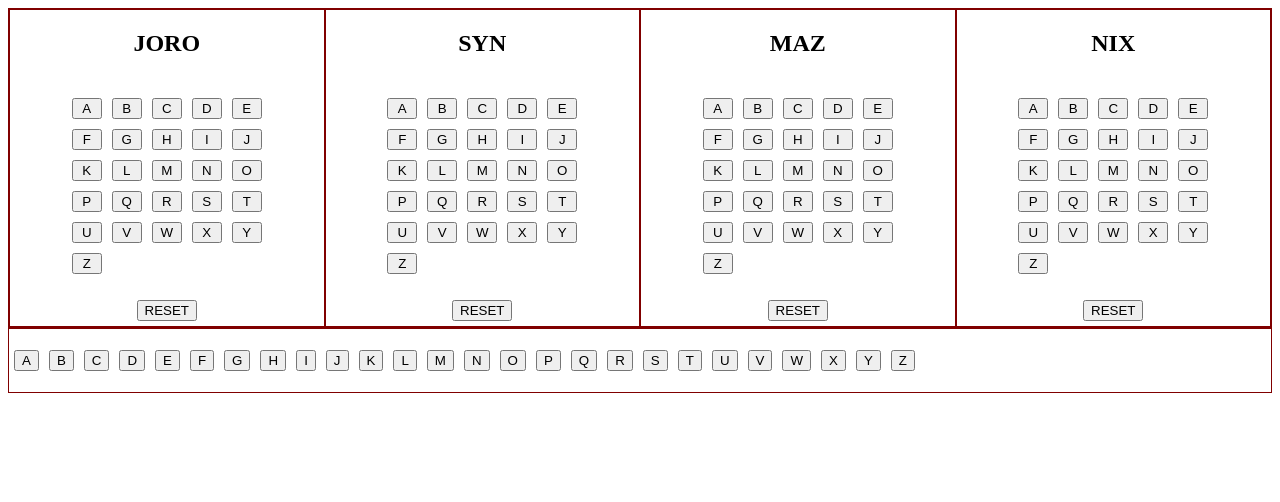
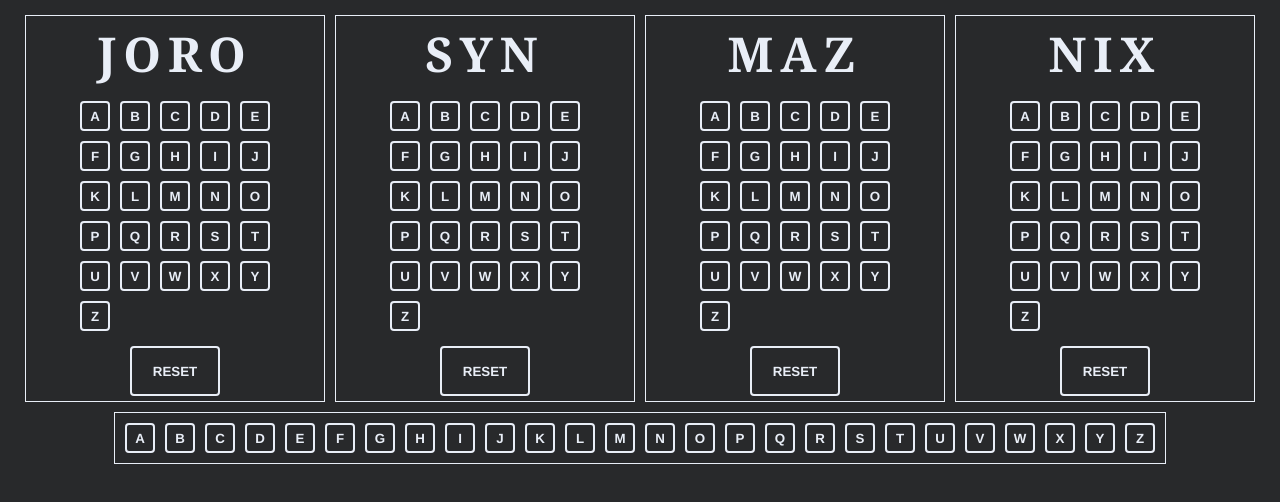
Before and after one commit to Aosegir/cryptmaster, a plain HTML site: page index.html in a window 1280 px wide. Drawn offline with Linux system fonts and the light colour scheme.

Commit message:
Updated CSS for more thematic UI.

```diff
--- a/index.html
+++ b/index.html
@@ -8,7 +8,7 @@
 </head>
 <body>
     <main>
-        <div class="flex border" id="characters">
+        <div class="flex" id="characters">
             <div class="flex column border character center">
                 <h2>JORO</h2>
                 <ul class="letter-list letter-grid" id="joro-list"></ul>
@@ -30,8 +30,8 @@
                 <button class="reset" id="nix">RESET</button>
             </div>
         </div>
-        <div class ='flex border'>
-            <ul class="letter-list" id="master-list"></ul>
+        <div class ='flex border center'>
+            <ul class="flex center letter-list" id="master-list"></ul>
         </div>
     </main>
     <script src="script.js"></script>
--- a/style.css
+++ b/style.css
@@ -1,18 +1,45 @@
-h1 {
-    background-color: peachpuff;
-    border: 1px solid maroon;
+* {
+    margin: 0;
+    padding: 0;
+    background: #28292b;
+    margin: 5px;
 }
 
 .border {
-    border: 1px solid maroon;
+    border: 1px solid #e9eef7;
 }
 
 ul {
     padding: 0;
 }
 
+h2 {
+    color: #e9eef7;
+    font-weight: 1000;
+    font-size: 3rem;
+    letter-spacing: 7px;
+    font-family: Georgia, 'Times New Roman', Times, serif;
+}
+
 button {
     margin: 5px;
+    height: 30px;
+    width: 30px;
+    color: #e9eef7;
+    border: 2px solid #e9eef7;
+    border-radius: 4px;
+    font-weight: 700;
+    font-family: 'Franklin Gothic Medium', 'Arial Narrow', Arial, sans-serif;
+}
+
+button:disabled {
+    color: #9aa3b3;
+    border: 2px solid #9aa3b3;
+}
+
+.reset {
+    height: 50px;
+    width: 90px;
 }
 
 /*
```
